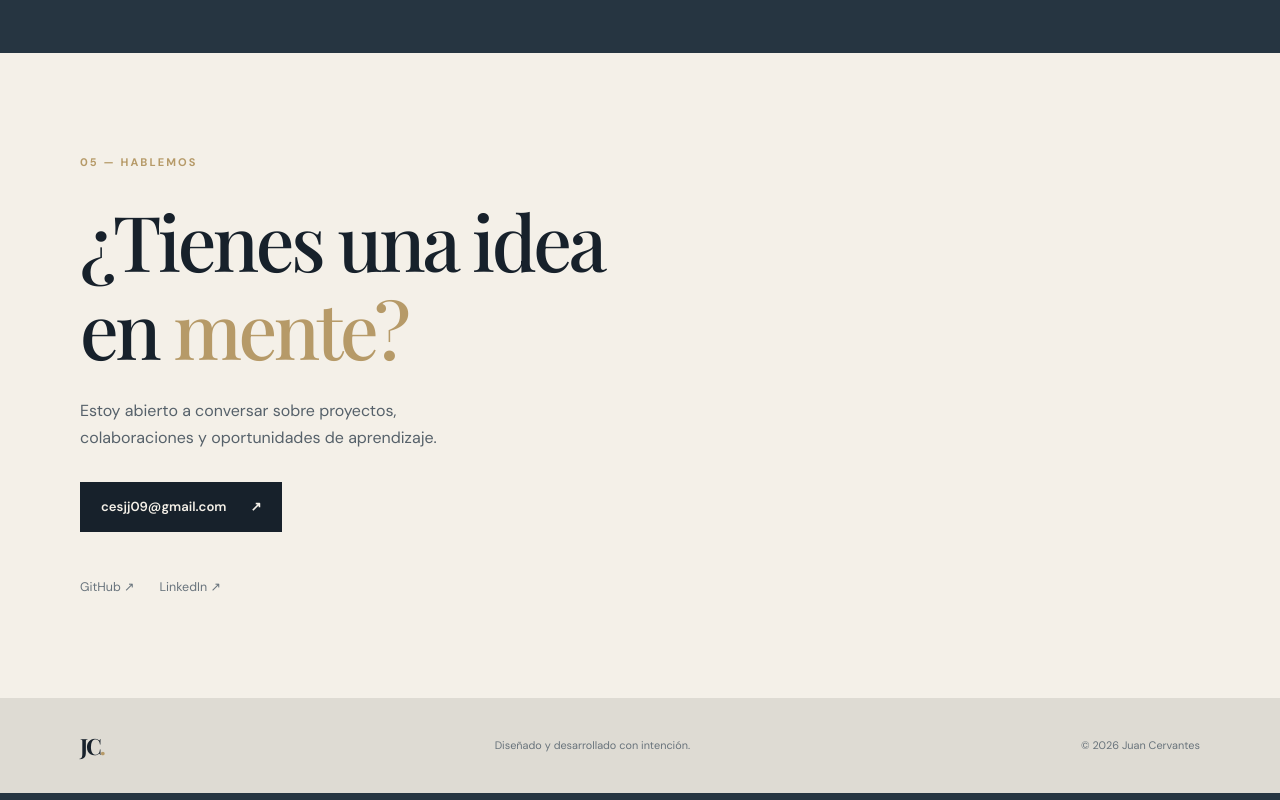
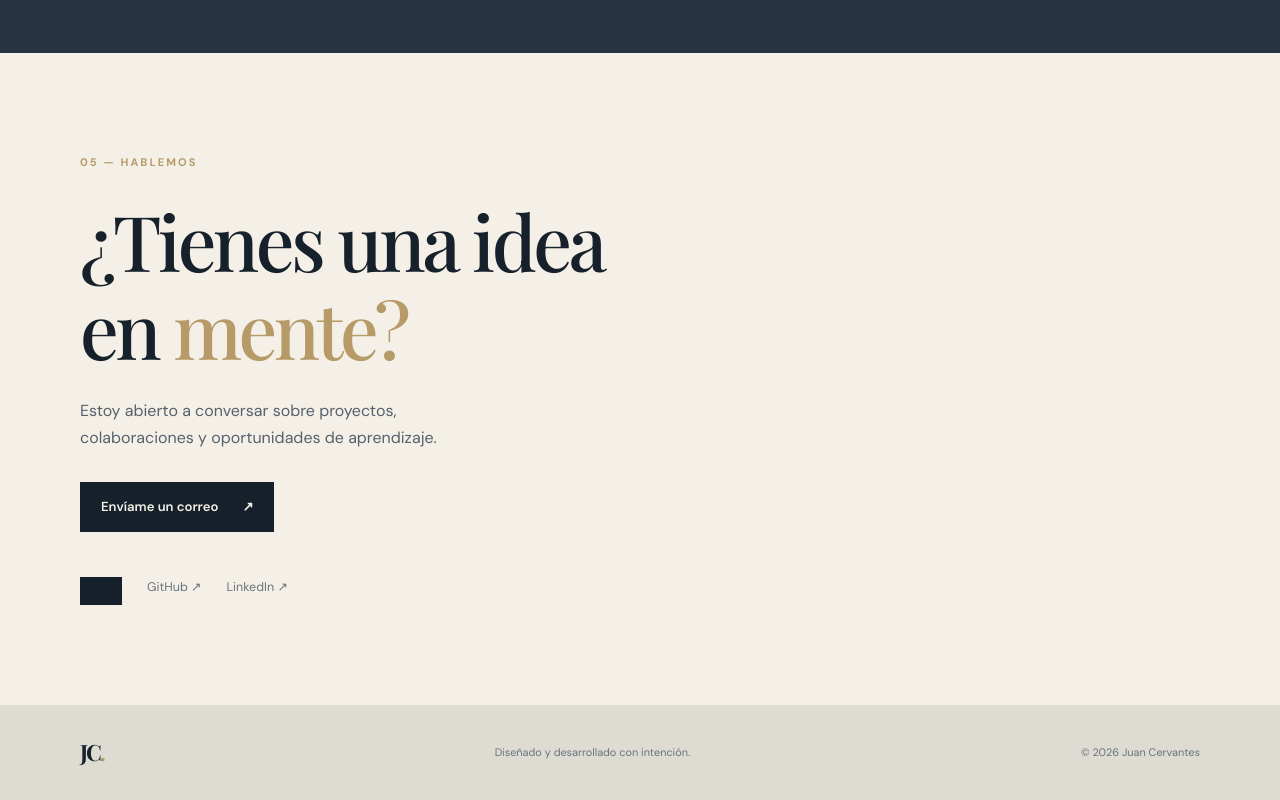
Before and after one commit to cesjj09/Portafolio-Personal, a plain HTML site: page index.html in a window 1280 px wide. Shown: the part 3214-4014 px from the top of the page. Drawn offline with nearby package versions, Linux system fonts and the light colour scheme.

Commit message:
Update 4 index.html
Dirreción a correo electronico

```diff
--- a/index.html
+++ b/index.html
@@ -568,7 +568,7 @@ height: 100%;
         <p class="eyebrow">05 — HABLEMOS</p>
         <h2>¿Tienes una idea<br>en <span>mente?</span></h2>
         <p class="contact-copy">Estoy abierto a conversar sobre proyectos, colaboraciones y oportunidades de aprendizaje.</p>
-        <a class="button button-light" href="cesjj09@gmail.com">cesjj09@gmail.com <span aria-hidden="true">↗</span></a>
+        <a class="button button-light" href="mailto:cesjj09@gmail.com">Envíame un correo<span aria-hidden="true">↗</span>
         <div class="social-links">
           <a href="https://github.com/" target="_blank" rel="noreferrer">GitHub ↗</a>
           <a href="https://www.linkedin.com/" target="_blank" rel="noreferrer">LinkedIn ↗</a>
```
